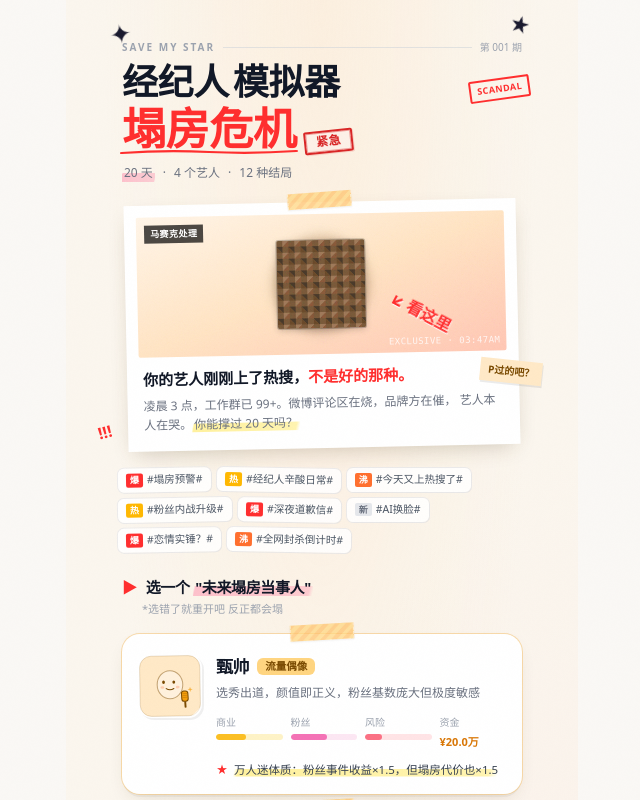
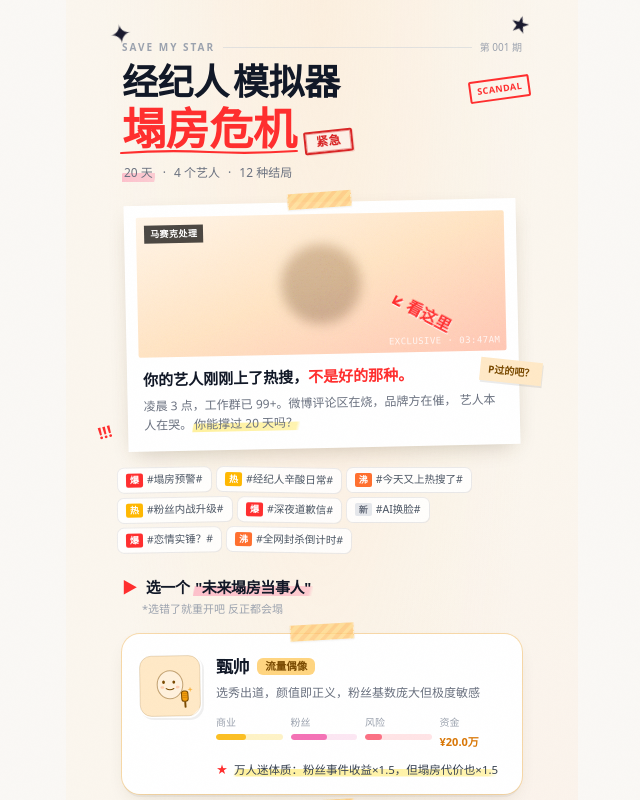
Before and after one commit to ddduan0817/save-my-star, a Next.js app: page / in a window 1280 px wide. Shown: the top 800 px of the page, without its empty margins (318-958 px from the left). Built offline with nearby package versions, Linux system fonts and the light colour scheme.

Commit message:
polish: revert pixel mosaic, keep soft blur halo
User feedback: the pixel-grid mosaic block felt too literal/heavy.
Restore the original gentle blur halo as the redacted subject — the arrow
now points to it, '马赛克处理' label still works as flavor text.

```diff
--- a/src/app/page.tsx
+++ b/src/app/page.tsx
@@ -136,26 +136,9 @@ export default function HomePage() {
 
           {/* Photo area — gradient placeholder, looks like a redacted paparazzi shot */}
           <div className="relative h-[140px] rounded-sm overflow-hidden bg-gradient-to-br from-[#fff5e8] via-[#ffe4c4] to-[#ffc7b5]">
-            {/* soft silhouette behind the mosaic */}
             <div className="absolute inset-0 flex items-center justify-center">
-              <div className="w-24 h-24 rounded-full bg-gradient-to-b from-[#a0764a]/40 to-[#5a3a1f]/30 blur-[6px]" />
+              <div className="w-20 h-20 rounded-full bg-gradient-to-b from-[#a0764a]/40 to-[#5a3a1f]/30 blur-[6px]" />
             </div>
-            {/* actual mosaic patch — pixel grid covering the subject's face/body */}
-            <div
-              aria-hidden
-              className="absolute left-1/2 top-1/2 -translate-x-1/2 -translate-y-1/2 w-[88px] h-[88px] rounded-[2px] ring-1 ring-black/20 shadow-[0_2px_6px_rgba(0,0,0,0.18)]"
-              style={{
-                backgroundImage: `
-                  linear-gradient(45deg, #6b4a2a 25%, transparent 25%),
-                  linear-gradient(-45deg, #8b5a3a 25%, transparent 25%),
-                  linear-gradient(45deg, transparent 75%, #4a3a2a 75%),
-                  linear-gradient(-45deg, transparent 75%, #a07a5a 75%)
-                `,
-                backgroundSize: '12px 12px',
-                backgroundPosition: '0 0, 0 6px, 6px -6px, -6px 0',
-                backgroundColor: '#7a5a3a',
-              }}
-            />
             <div
               aria-hidden
               className="absolute inset-0 mix-blend-overlay opacity-40"
```
